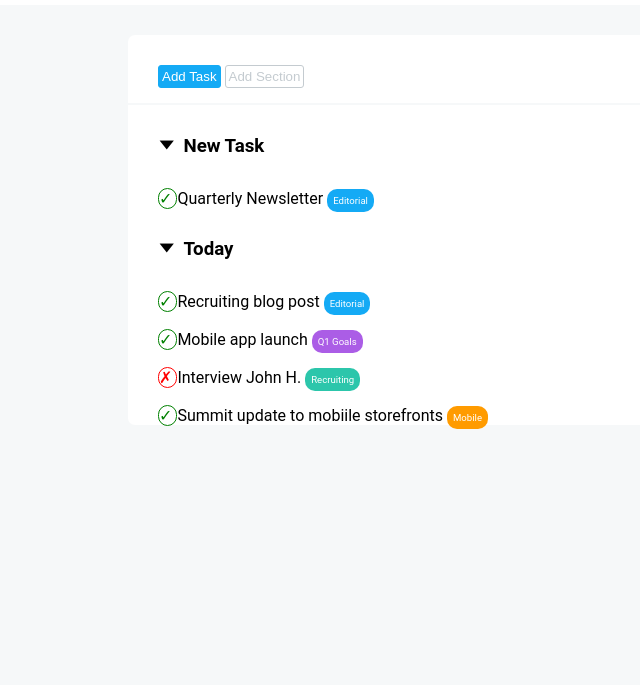
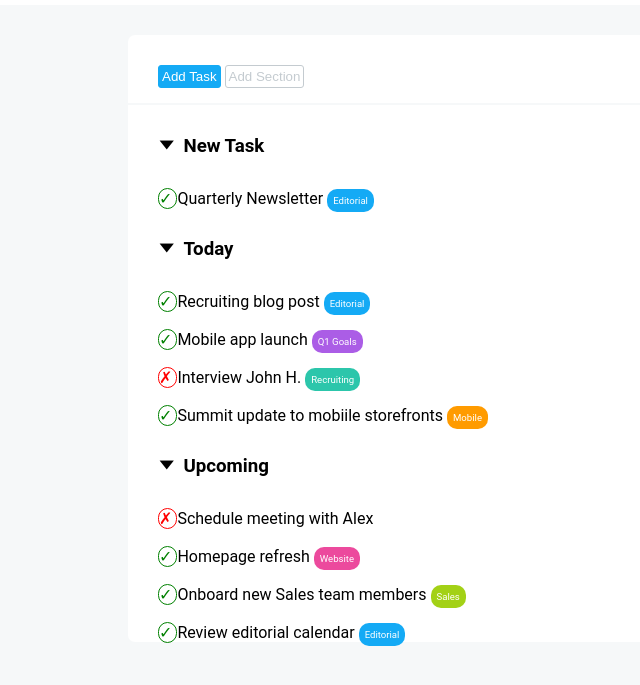
Before and after one commit to Dani9898/html-css-toboolist, a plain HTML site: page index.html in a window 1280 px wide. Shown: the part 95-780 px from the top of the page, without its empty margins (0-640 px from the left). Drawn offline with Linux system fonts and the light colour scheme.

Commit message:
upcoming section done

```diff
--- a/css/style.css
+++ b/css/style.css
@@ -71,7 +71,6 @@ input {
     background-color: white;
     color: #C4CBD0;
     border: 1px solid #C4CBD0;
-
 }
 
 
@@ -120,3 +119,12 @@ h3 {
 .mobile {
     background-color: #FF9B00;
 }
+
+/* upcoming */
+.website {
+    background-color: #EC4A9D;
+}
+
+.sales {
+    background-color: #A3D116;
+}
--- a/index.html
+++ b/index.html
@@ -57,8 +57,8 @@
             <!-- /new task -->
 
 
-             <!-- today -->
-             <section>
+            <!-- today -->
+            <section>
                 <div class="allineamento">
                     <span class="freccia">
                          &#129171;
@@ -101,20 +101,56 @@
                     <span class="mobile rettangoli_colorati">
                         Mobile
                     </span>
-
-
                 </div>
-             </section>
-             <!-- /today -->
+            </section>
+            <!-- /today -->
 
 
             <!-- upcoming -->
             <section>
-
+                <div class="allineamento">
+                    <span class="freccia">
+                         &#129171;
+                    </span>
+                    <h3>
+                        Upcoming
+                    </h3>
+                    <br>
+                    <span class="cross">
+                        &#10007;
+                    </span>
+                    <span>Schedule meeting with Alex</span>
+                    <br>
+                    <br>
+                    <span class="tick">
+                        &#10003;
+                    </span>
+                    <span>Homepage refresh</span>
+                    <span class="website rettangoli_colorati">
+                        Website
+                    </span>
+                    <br>
+                    <br>
+                    <span class="tick">
+                        &#10003;
+                    </span>
+                    <span>Onboard new Sales team members</span>
+                    <span class="sales rettangoli_colorati">
+                        Sales
+                    </span>
+                    <br>
+                    <br>
+                    <span class="tick">
+                        &#10003;
+                    </span>
+                    <span>Review editorial calendar</span>
+                    <span class="editorial rettangoli_colorati">
+                        Editorial
+                    </span>
+                </div>
             </section>
             <!-- /upcoming -->
-            </main>
-
+        </main>
         <!-- /parte principale -->
     </div>
 
```
